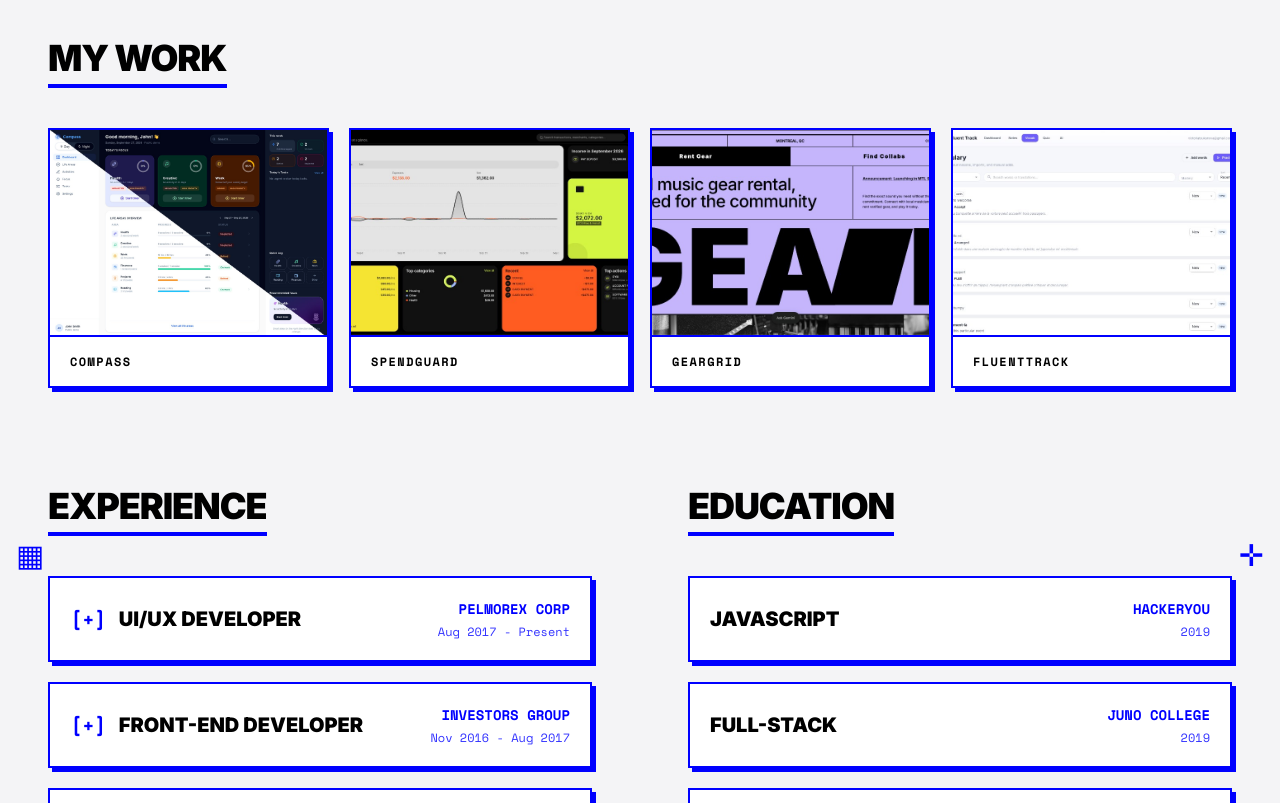
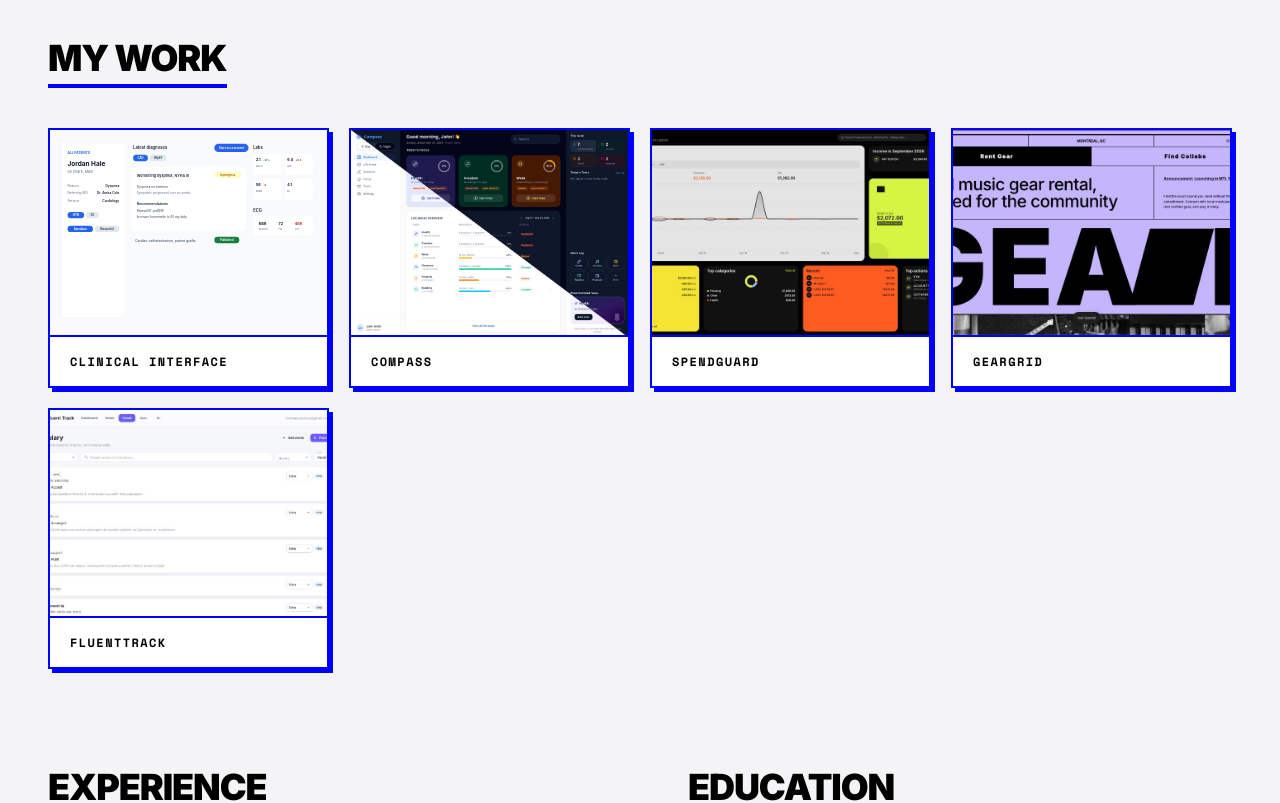
Before and after one commit to vikatsukanova/vikatsukanova.github.io, a React (Vite) app in the folder web/: page / in a window 1280 px wide. Shown: the part 1080-1883 px from the top of the page. Built offline with nearby package versions, Linux system fonts and the light colour scheme.

Commit message:
Add the clinical interface design system to the work section.
Co-authored-by: Cursor <cursoragent@cursor.com>

```diff
--- a/web/src/PixelPage.tsx
+++ b/web/src/PixelPage.tsx
@@ -224,6 +224,7 @@ function workFromProject(slug: string) {
 }
 
 const WORK = [
+  workFromProject('clinical-interface'),
   workFromProject('compass'),
   workFromProject('spendguard'),
   { label: 'Geargrid', image: '/work-geargrid.jpg?v=1' },
--- a/web/src/projects.ts
+++ b/web/src/projects.ts
@@ -11,6 +11,29 @@ export type Project = {
 }
 
 export const PROJECTS: readonly Project[] = [
+  {
+    slug: 'clinical-interface',
+    label: 'Clinical interface',
+    image: '/work-clinical.svg?v=2',
+    summary:
+      'Clinical interface is a design system for a patient chart. The Storybook holds the tokens, the components, and two workflows: the dashboard and the assessment form. It is not a record from a job. The patient is fictional.',
+    stack: ['React', 'TypeScript', 'Storybook', 'CSS', 'axe'],
+    features: [
+      'A wide screen shows three columns: the patient, the work of the visit, and the results. Below 1040px, one section shows at a time, and a bar switches among them.',
+      'Color follows the clinical result. LDL-C falling is good. eGFR falling is attention. A steady potassium stays neutral.',
+      'A chip names a fact. A status names where the assessment is. Each region has one primary button.',
+      'Lab values keep their units. The signed change is what gets read. The sparkline does not carry the meaning alone.',
+    ],
+    built: [
+      'React and TypeScript. Color, type, space, and radius are CSS variables.',
+      'Atomic design: atoms, molecules, organisms, one template, and two pages. The template owns the grid. The page owns the workflow.',
+      'Storybook documents each component. Every story runs axe, and a contrast or name failure fails the story.',
+    ],
+    demo: [
+      'Jordan Hale, 65. Cardiology. Shortness of breath on exertion. The referring clinician is Dr. Amira Cole.',
+      'Dashboard puts the timeline in the middle. Assessment puts the form there. Publish returns to the dashboard.',
+    ],
+  },
   {
     slug: 'compass',
     label: 'Compass',
```
Also changed, not shown: web/public/work-clinical.svg (added).
